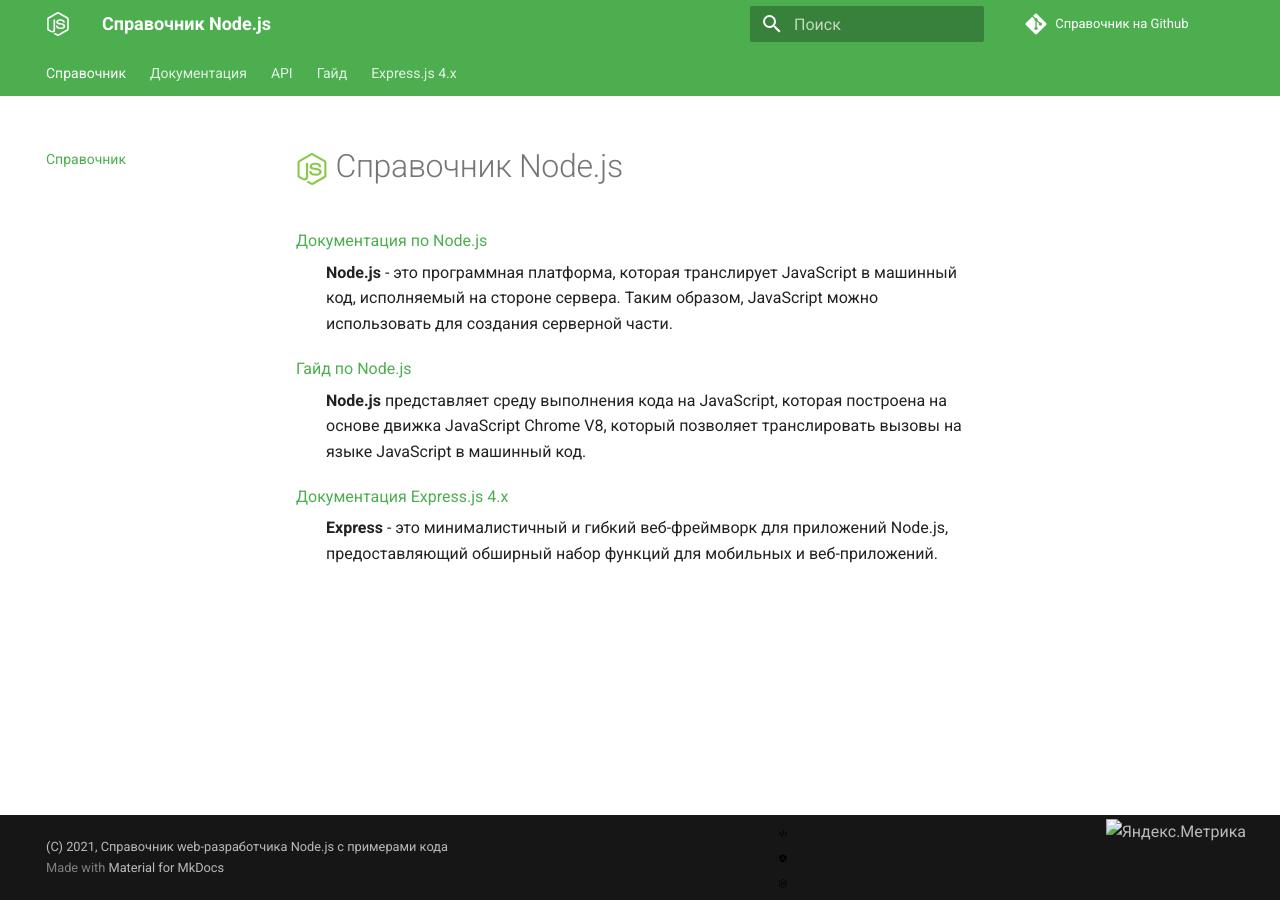
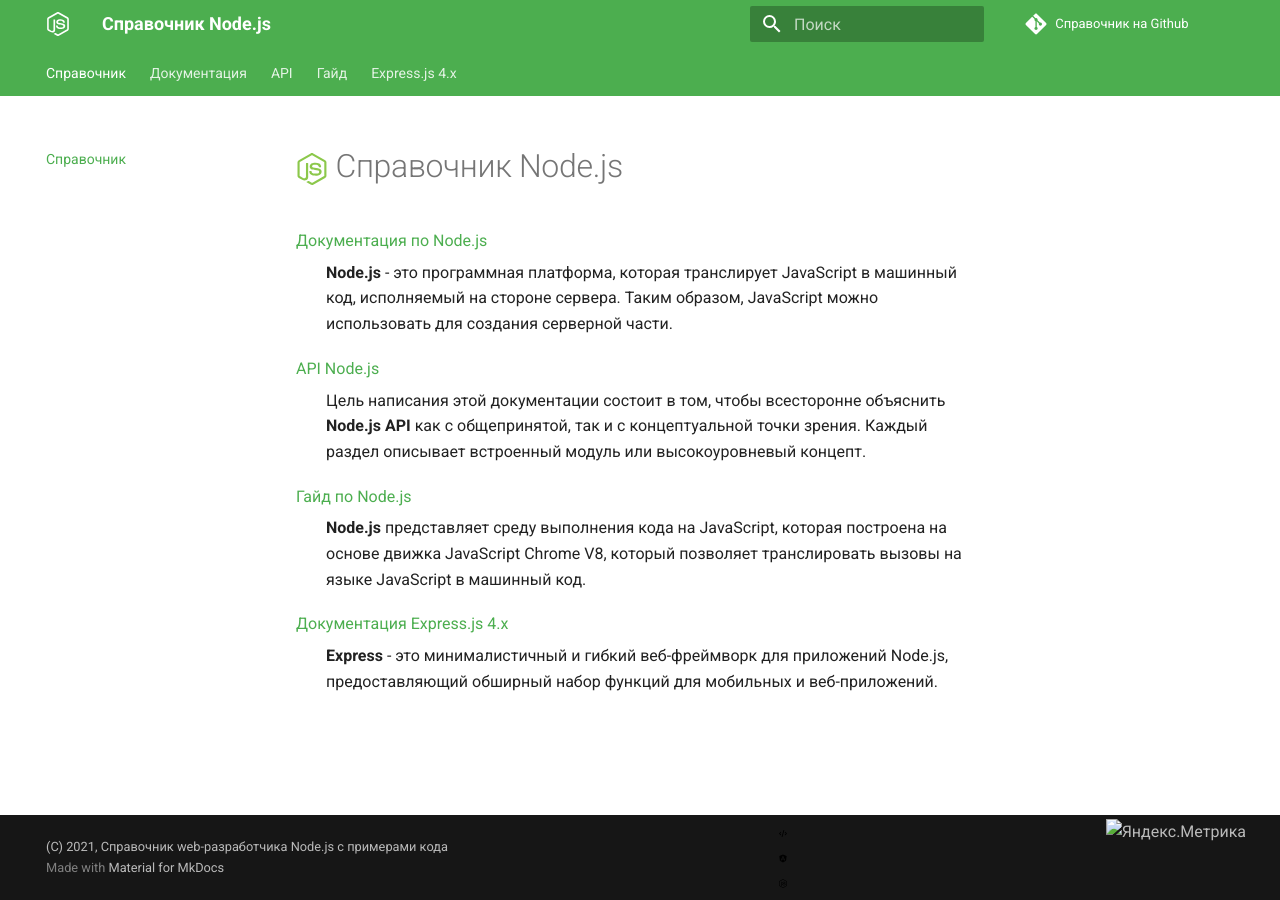
Before and after one commit to xsltdev/nodejsdev.ru, an MkDocs documentation site: the page built from docs/index.md, in a window 1280 px wide. Built offline with MkDocs 1.6.1 and Material for MkDocs 9.7.7, drawn with Linux system fonts in a browser that asks for light colours; comment, search, counter and statistics services are not loaded.

Commit message:
homepage

```diff
--- a/docs/index.md
+++ b/docs/index.md
@@ -8,6 +8,9 @@
 [Документация по Node.js](doc/index.md)
 : **Node.js** - это программная платформа, которая транслирует JavaScript в машинный код, исполняемый на стороне сервера. Таким образом, JavaScript можно использовать для создания серверной части.
 
+[API Node.js](api/index.md)
+: Цель написания этой документации состоит в том, чтобы всесторонне объяснить **Node.js API** как с общепринятой, так и с концептуальной точки зрения. Каждый раздел описывает встроенный модуль или высокоуровневый концепт.
+
 [Гайд по Node.js](guide/index.md)
 : **Node.js** представляет среду выполнения кода на JavaScript, которая построена на основе движка JavaScript Chrome V8, который позволяет транслировать вызовы на языке JavaScript в машинный код.
 
```
